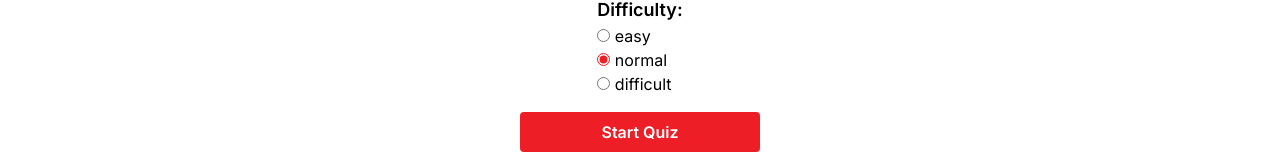
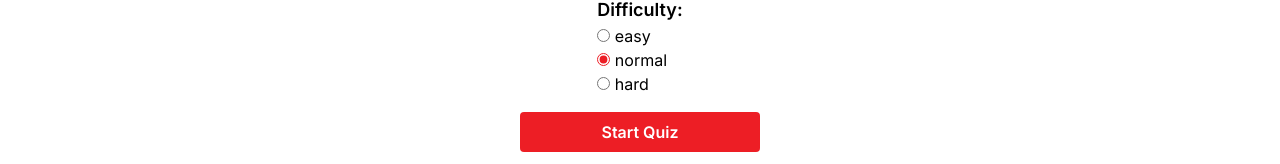
Before and after one commit to MaiaPiko/PokeFun, a Next.js app: page /QuizOptions in a window 1280 px wide. Shown: the part 232-396 px from the top of the page. Built offline with nearby package versions, Linux system fonts and the light colour scheme.

Commit message:
hard-edit

```diff
--- a/src/app/QuizOptions/page.tsx
+++ b/src/app/QuizOptions/page.tsx
@@ -112,7 +112,7 @@ export default function QuizOptions() {
 						checked={gameDifficulty === "hard" ? true : false}
 
 					/>
-					<label> difficult</label>
+					<label> hard</label>
 				</div>
 
 
```
